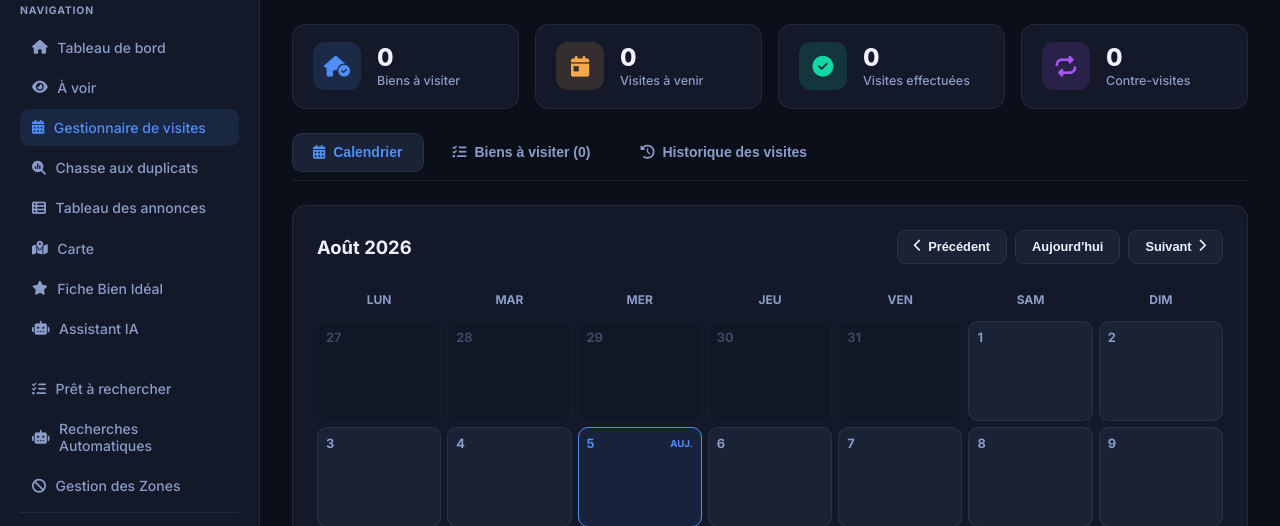
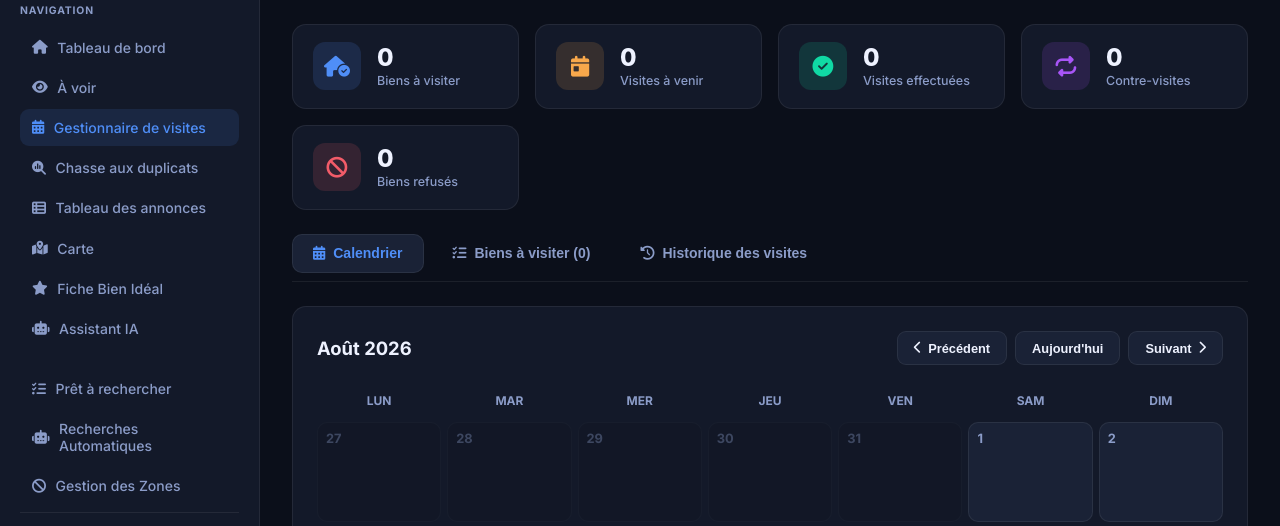
Before and after one commit to Immo-Boussole/immo-boussole, a FastAPI app: page /visites in a window 1280 px wide. Shown: the part 76-602 px from the top of the page. Run offline with FastAPI, Linux system fonts and the light colour scheme; the visitor is signed in with stand-in values (Sample User, id 1); some web fonts are replaced.

Commit message:
feat: add 'Biens refusés' stat card and update 'Visites effectuées' logic to only count physical visits

```diff
--- a/templates/visites.html
+++ b/templates/visites.html
@@ -207,6 +207,7 @@
         .stat-icon.green { background: rgba(16, 217, 164, 0.15); color: var(--green); }
         .stat-icon.purple { background: rgba(168, 85, 247, 0.15); color: var(--purple); }
         .stat-icon.orange { background: rgba(248, 168, 75, 0.15); color: var(--orange); }
+        .stat-icon.red { background: rgba(242, 92, 105, 0.15); color: var(--red); }
 
         .stat-info .val { font-size: 1.5rem; font-weight: 800; line-height: 1.2; }
         .stat-info .lbl { font-size: 0.78rem; color: var(--text-2); font-weight: 500; }
@@ -581,12 +582,20 @@
             {% set planned_cnt = visits_with_listings|selectattr("visit.status", "equalto", "programme")|list|length %}
             {% set done_listing_ids = [] %}
             {% for item in visits_with_listings %}
-                {% if item.visit.status == "effectuee" and item.visit.listing_id not in done_listing_ids %}
+                {% if item.visit.status == "effectuee" and item.visit.visit_type in ["visite", "contre_visite"] and item.visit.listing_id not in done_listing_ids %}
                     {% set _ = done_listing_ids.append(item.visit.listing_id) %}
                 {% endif %}
             {% endfor %}
             {% set done_cnt = done_listing_ids|length %}
             {% set contre_cnt = visits_with_listings|selectattr("visit.visit_type", "equalto", "contre_visite")|list|length %}
+
+            {% set refusal_listing_ids = [] %}
+            {% for item in visits_with_listings %}
+                {% if item.visit.visit_type == "reponse_negative" and item.visit.listing_id not in refusal_listing_ids %}
+                    {% set _ = refusal_listing_ids.append(item.visit.listing_id) %}
+                {% endif %}
+            {% endfor %}
+            {% set refusal_cnt = refusal_listing_ids|length %}
 
             <div class="stats-grid">
                 <div class="stat-card">
@@ -615,6 +624,13 @@
                     <div class="stat-info">
                         <div class="val">{{ contre_cnt }}</div>
                         <div class="lbl">Contre-visites</div>
+                    </div>
+                </div>
+                <div class="stat-card red">
+                    <div class="stat-icon red"><i class="fa-solid fa-ban"></i></div>
+                    <div class="stat-info">
+                        <div class="val">{{ refusal_cnt }}</div>
+                        <div class="lbl">Biens refusés</div>
                     </div>
                 </div>
             </div>
```
